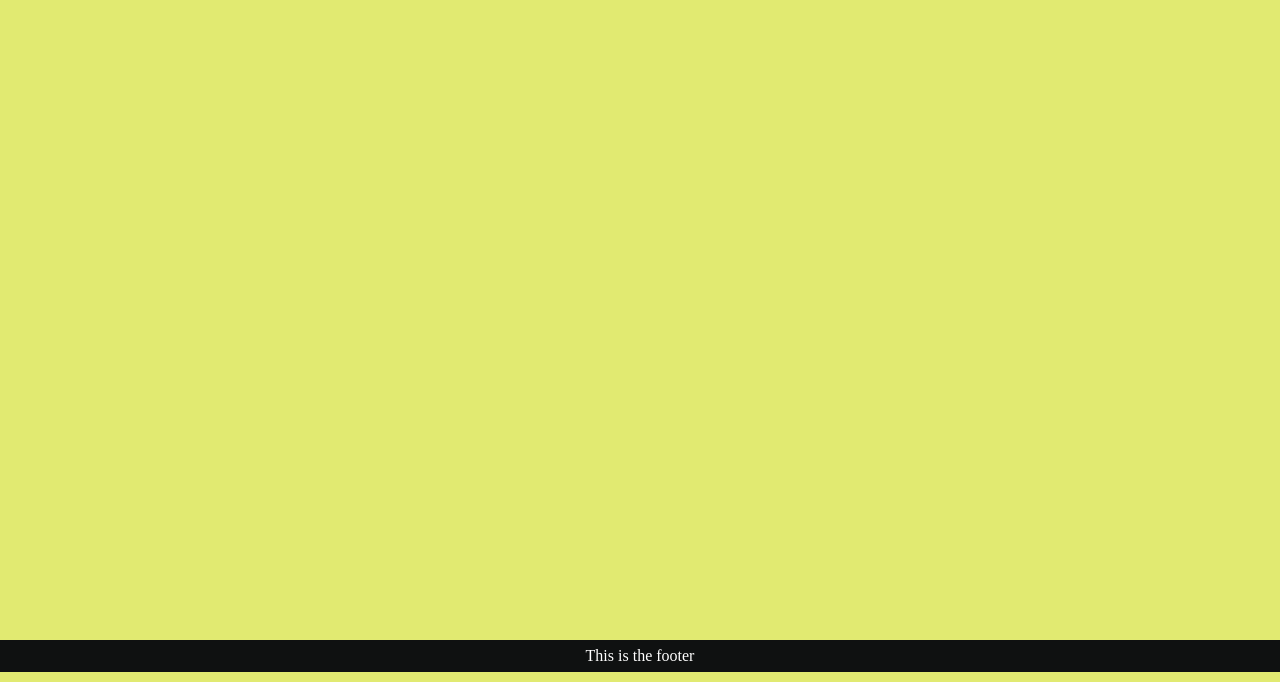
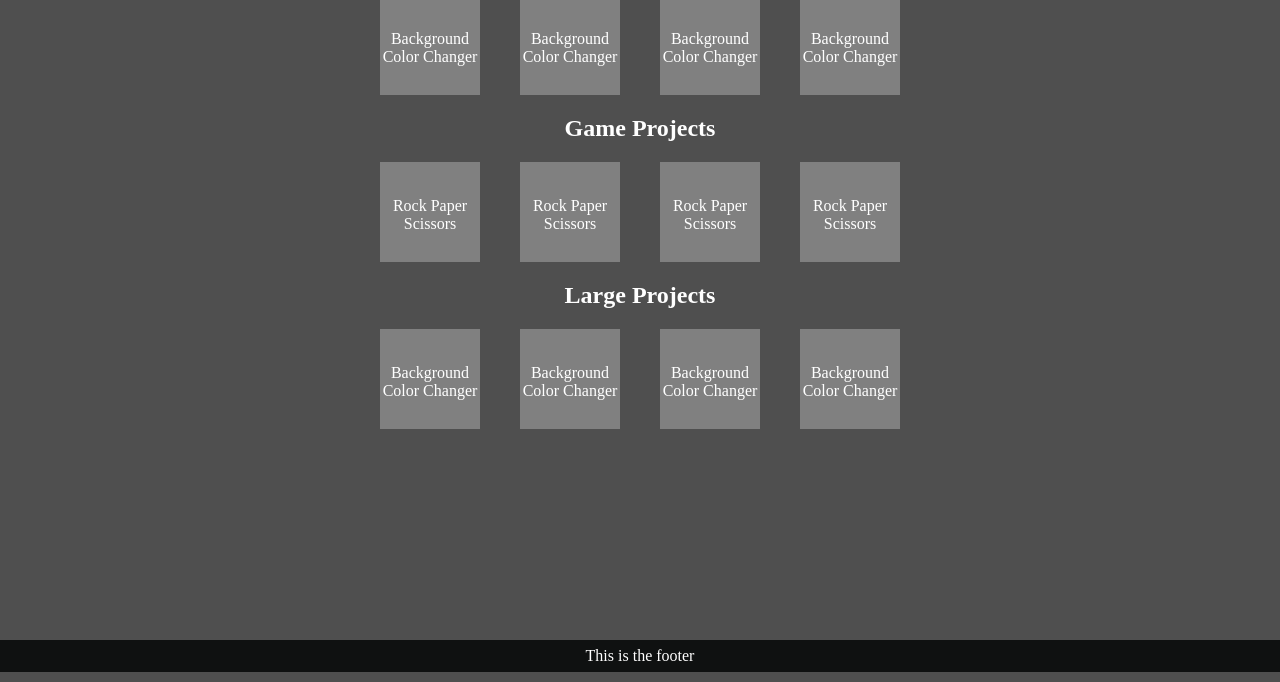
Before and after one commit to rahulrameshwarsharma/javascript, a plain HTML site: page index.html in a window 1280 px wide. Shown: the part 118-800 px from the top of the page. Drawn offline with Linux system fonts and the light colour scheme.

Commit message:
adding games and changing landing page

```diff
--- /dev/null
+++ b/games/rockPaperScissors/style.css
@@ -0,0 +1,30 @@
+* {
+    margin: 0;
+    padding: 0;
+    box-sizing: border-box;
+}
+
+.mainWrapper {
+    display: flex;
+    justify-content: space-evenly;
+    align-items: center;
+    flex-direction: column;
+    margin-top: 10%;
+    /* height: 500px;
+    width: 500px; */
+}
+
+.buttonWrapper {
+    display: flex;
+    justify-content: center;
+    align-items: center;
+}
+
+h2 {
+    margin: 20px;
+    padding-right: 20px;
+}
+
+button {
+    margin: 10px;
+}
--- a/index.html
+++ b/index.html
@@ -8,13 +8,29 @@
 </head>
 <body>
     <header>
-        <!-- <h1>This is an header</h1> -->
-        <a href="./brianyu/index.html">Learning from brian yu</a>
+        <h1>This is NavBar</h1>
     </header>
-    <div>
-        <h1>This is main content</h1>
+    <h2>Small Projects</h2>
+    <div class="buttonWrapper">
+        <a target="_blank" href="./smallProjects/colorChanger/index.html"><div class="button" id="project1">Background Color Changer</div></a>
+        <a target="_blank" href="./smallProjects/colorChanger/index.html"><div class="button" id="project1">Background Color Changer</div></a>
+        <a target="_blank" href="./smallProjects/colorChanger/index.html"><div class="button" id="project1">Background Color Changer</div></a>
+        <a target="_blank" href="./smallProjects/colorChanger/index.html"><div class="button" id="project1">Background Color Changer</div></a>
+    </div>
 
-
+    <h2>Game Projects</h2>
+    <div class="buttonWrapper">
+        <a target="_blank" href="./games/rockPaperScissors/index.html"><div class="button" id="project1">Rock Paper Scissors</div></a>
+        <a target="_blank" href="./games/rockPaperScissors/index.html"><div class="button" id="project1">Rock Paper Scissors</div></a>
+        <a target="_blank" href="./games/rockPaperScissors/index.html"><div class="button" id="project1">Rock Paper Scissors</div></a>
+        <a target="_blank" href="./games/rockPaperScissors/index.html"><div class="button" id="project1">Rock Paper Scissors</div></a>
+    </div>
+    <h2>Large Projects</h2>
+    <div class="buttonWrapper">
+        <a target="_blank" href="./smallProjects/colorChanger/index.html"><div class="button" id="project1">Background Color Changer</div></a>
+        <a target="_blank" href="./smallProjects/colorChanger/index.html"><div class="button" id="project1">Background Color Changer</div></a>
+        <a target="_blank" href="./smallProjects/colorChanger/index.html"><div class="button" id="project1">Background Color Changer</div></a>
+        <a target="_blank" href="./smallProjects/colorChanger/index.html"><div class="button" id="project1">Background Color Changer</div></a>
     </div>
     <footer>This is the footer</footer>
 </body>
--- /dev/null
+++ b/smallProjects/colorChanger/style.css
@@ -0,0 +1,54 @@
+* {
+    margin: 0;
+    padding: 0;
+    box-sizing: border-box;
+}
+
+body {
+    background-color: #212121;
+    color: #FFFFFF;
+}
+footer {
+    position: fixed;
+    bottom: 5%;
+    left: 20%;
+}
+h1 {
+    text-align: center;
+}
+h2 {
+    font-weight: 1000;
+}
+
+.mainWrapper {
+    height: 500px;
+    display: flex;
+    justify-content: center;
+    align-items: center;
+    flex-direction: row;
+}
+.button {
+    height: 100px;
+    width: 100px;
+    margin: 15px;
+    border: 2px solid #212121;
+}
+
+#grey {
+    background-color: grey;
+}
+#blue {
+    background-color: blue;
+}
+#white {
+    background-color: orange;
+}
+#yellow {
+    background-color: yellow;
+}
+#green {
+    background-color: green;
+}
+#purple {
+    background-color: purple;
+}
--- a/style.css
+++ b/style.css
@@ -2,13 +2,12 @@
     margin: 0;
     padding: 0;
     box-sizing: border-box;
-    border: border-box;
 }
-
-                                            /* "The root elements styles"  */
+        /* "The root elements styles"  */
 
 body {
-    background-color: rgba(216, 227, 66, 0.75);
+    background-color: rgba(21, 21, 21, 0.75);
+    color: #FFFFFF;
 }
 
 header {
@@ -20,8 +19,11 @@ header {
     display: flex;
     justify-content: space-evenly;
     align-items: center;
-    position: sticky;
-    top: 0px;
+    /* position: sticky;
+    top: 0px; */
+}
+h1, h2 {
+    text-align: center;
 }
 
 a {
@@ -68,3 +70,19 @@ footer {
     /* background-color: #414141; */
     text-align: center;
 }
+
+
+            /* For Project buttons */
+.buttonWrapper {
+    display: flex;
+    justify-content: center;
+    align-items: center;
+}
+.button {
+    height: 100px;
+    width: 100px;
+    background-color: grey;
+    padding-top: 25%;
+    margin: 20px;
+    text-align: center;
+}
```
Also changed, not shown: games/rockPaperScissors/index.html (+14 -10 lines), games/rockPaperScissors/main.js (added, +41 -0 lines), smallProjects/colorChanger/index.html (added, +30 -0 lines), smallProjects/colorChanger/main.js (added, +11 -0 lines), main.js (renamed from index.js).
